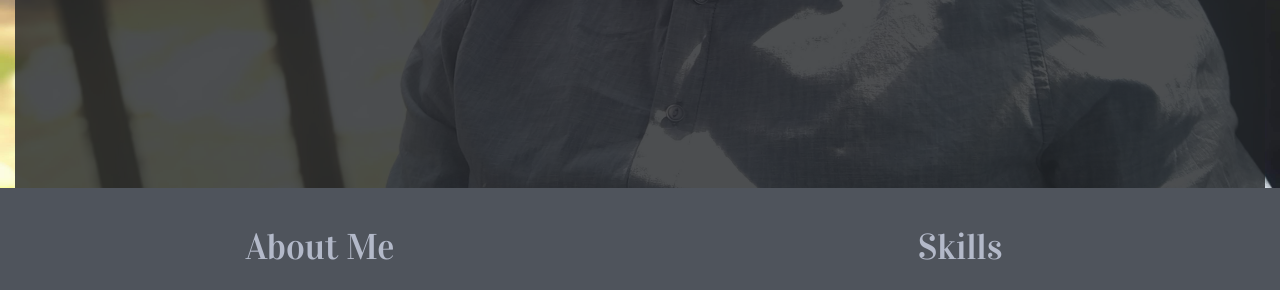
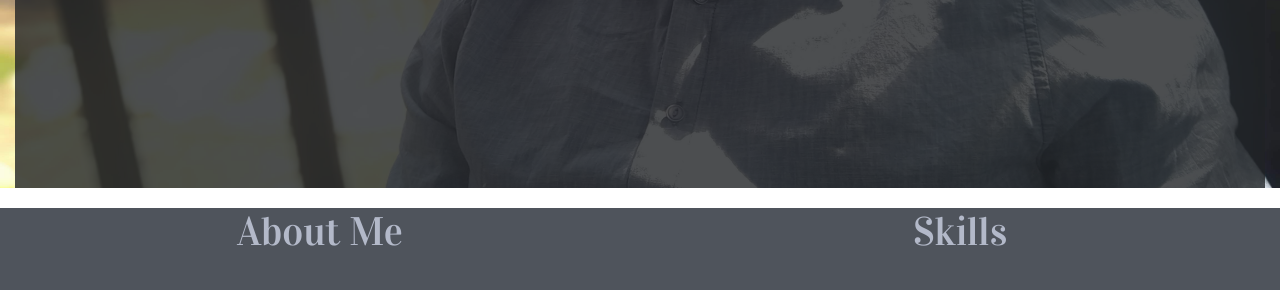
Before and after one commit to Dcode-M/portfolio, a plain HTML site: page index.html in a window 1280 px wide. Shown: the part 604-894 px from the top of the page. Drawn offline with nearby package versions, Linux system fonts and the light colour scheme.

Commit message:
add a bootstrap cdn link

```diff
--- a/index.html
+++ b/index.html
@@ -4,10 +4,8 @@
 <head>
   <meta charset="UTF-8">
   <meta name="viewport" content="width=device-width, initial-scale=1.0">
-  <link rel="stylesheet" href="http://maxcdn.bootstrapcdn.com/bootstrap/3.2.0/css/bootstrap.min.css">
-  <link rel="stylesheet" href="http://maxcdn.bootstrapcdn.com/bootstrap/3.2.0/css/bootstrap-theme.min.css">
-  <link rel="stylesheet"
-    href="https://cdn.rawgit.com/konpa/devicon/df6431e323547add1b4cf45992913f15286456d3/devicon.min.css">
+  <link rel="stylesheet" href="https://stackpath.bootstrapcdn.com/bootstrap/4.3.1/css/bootstrap.min.css" integrity="sha384-ggOyR0iXCbMQv3Xipma34MD+dH/1fQ784/j6cY/iJTQUOhcWr7x9JvoRxT2MZw1T" crossorigin="anonymous">
+  <link rel="stylesheet" href="https://cdn.rawgit.com/konpa/devicon/df6431e323547add1b4cf45992913f15286456d3/devicon.min.css">
   <link rel="stylesheet" href="./css/index.css">
   <link rel='icon' href='favicon.ico' type='image/x-icon' />
   <link rel="stylesheet" href="https://use.fontawesome.com/releases/v5.8.2/css/all.css">
```
